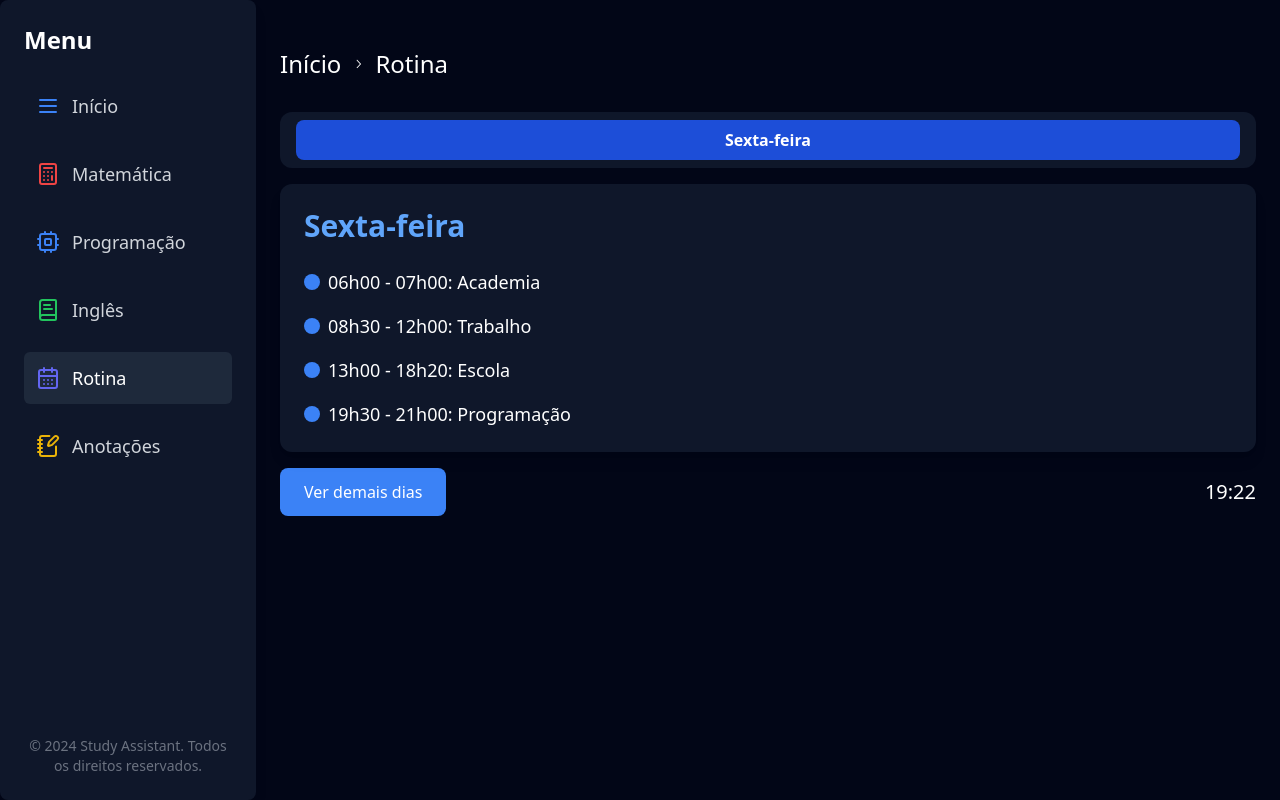
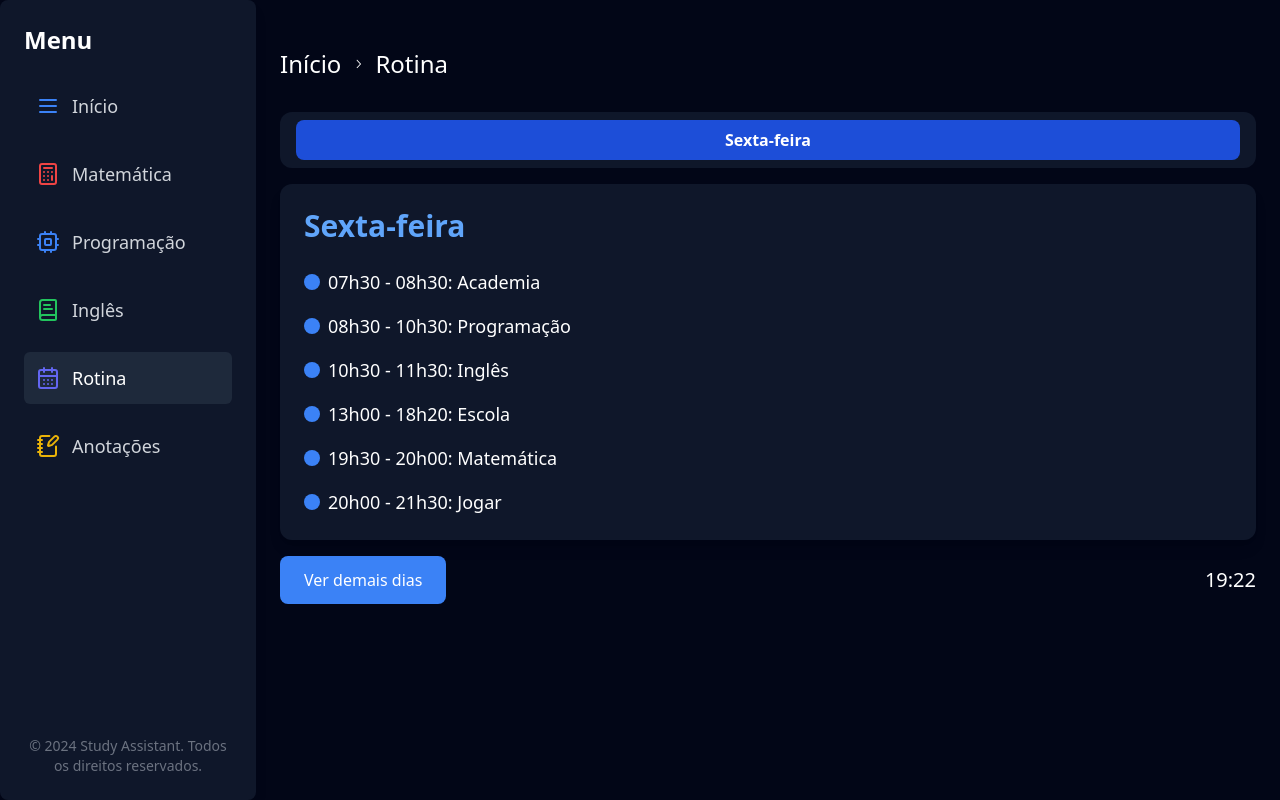
Before and after one commit to VictorJunqueira1/study-assistant, a Next.js app in the folder web/: page /modules/routine in a window 1280 px wide. Built offline with nearby package versions, Linux system fonts and the light colour scheme.

Commit message:
[feat] Modifying and updating new routine.

```diff
--- a/web/src/pages/modules/routine.tsx
+++ b/web/src/pages/modules/routine.tsx
@@ -15,53 +15,7 @@ import {
     BreadcrumbSeparator,
 } from "@/components/ui/breadcrumb";
 import Link from "next/link";
-
-// Definindo as atividades para cada dia da semana
-const days = {
-    "Domingo": [
-        "07h00 - 08h00: Academia",
-        "08h00 - 09h00: Inglês",
-        "09h00 - 11h00: Programação",
-        "Tarde: Tempo livre e com a namorada",
-        "19h30 - 20h30: Matemática"
-    ],
-    "Segunda-feira": [
-        "06h00 - 07h00: Academia",
-        "08h30 - 12h00: Trabalho",
-        "13h00 - 18h20: Escola",
-        "19h30 - 21h00: Programação"
-    ],
-    "Terça-feira": [
-        "08h30 - 12h00: Trabalho",
-        "13h00 - 18h20: Escola",
-        "19h30 - 20h30: Inglês",
-        "20h30 - 21h00: Matemática"
-    ],
-    "Quarta-feira": [
-        "06h00 - 07h00: Academia",
-        "08h30 - 12h00: Trabalho",
-        "13h00 - 18h20: Escola",
-        "19h30 - 21h00: Programação"
-    ],
-    "Quinta-feira": [
-        "08h30 - 12h00: Trabalho",
-        "13h00 - 18h20: Escola",
-        "19h30 - 20h30: Inglês",
-        "20h30 - 21h00: Matemática"
-    ],
-    "Sexta-feira": [
-        "06h00 - 07h00: Academia",
-        "08h30 - 12h00: Trabalho",
-        "13h00 - 18h20: Escola",
-        "19h30 - 21h00: Programação"
-    ],
-    "Sábado": [
-        "06h30 - 07h30: Programação",
-        "Manhã: Igreja",
-        "Tarde: Desbravadores",
-        "Noite: Tempo com a namorada"
-    ]
-};
+import { days } from "@/types/data/data.routine";
 
 const Routine = () => {
     const [selectedDay, setSelectedDay] = useState("");
--- /dev/null
+++ b/web/src/types/data/data.routine.ts
@@ -0,0 +1,50 @@
+export const days = {
+    "Domingo": [
+        "08h00 - 09h00: Academia",
+        "09h00 - 11h00: Programação",
+        "11h00 - 12h00: Inglês",
+        "15h00 - 22h00: Tempo com a namorada"
+    ],
+    "Segunda-feira": [
+        "07h30 - 08h30: Academia",
+        "08h30 - 10h30: Programação",
+        "10h30 - 11h30: Inglês",
+        "13h00 - 18h20: Escola",
+        "19h30 - 20h00: Matemática",
+        "20h30 - 22h30: Tempo livre"
+    ],
+    "Terça-feira": [
+        "08h30 - 10h00: Matemática",
+        "10h00 - 11h00: Inglês",
+        "11h00 - 11h30: Tempo livre",
+        "13h00 - 18h20: Escola",
+        "20h30 - 22h30: Tempo livre"
+    ],
+    "Quarta-feira": [
+        "07h30 - 08h30: Academia",
+        "08h30 - 10h30: Programação",
+        "10h30 - 11h30: Inglês",
+        "13h00 - 18h20: Escola",
+        "19h00 - 21h00: Jogar"
+    ],
+    "Quinta-feira": [
+        "08h30 - 10h00: Matemática",
+        "10h00 - 11h00: Inglês",
+        "10h30 - 11h30: Jogar",
+        "13h00 - 18h20: Escola",
+        "20h30 - 22h30: Tempo livre"
+    ],
+    "Sexta-feira": [
+        "07h30 - 08h30: Academia",
+        "08h30 - 10h30: Programação",
+        "10h30 - 11h30: Inglês",
+        "13h00 - 18h20: Escola",
+        "19h30 - 20h00: Matemática",
+        "20h00 - 21h30: Jogar"
+    ],
+    "Sábado": [
+        "Manhã: Igreja",
+        "Tarde: Desbravadores",
+        "Noite: Tempo com a namorada"
+    ]
+};
```
